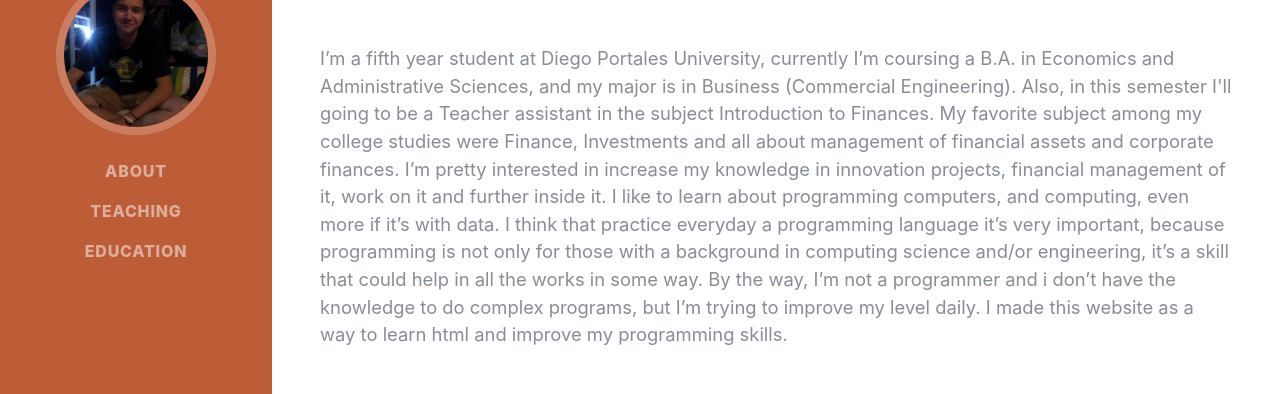
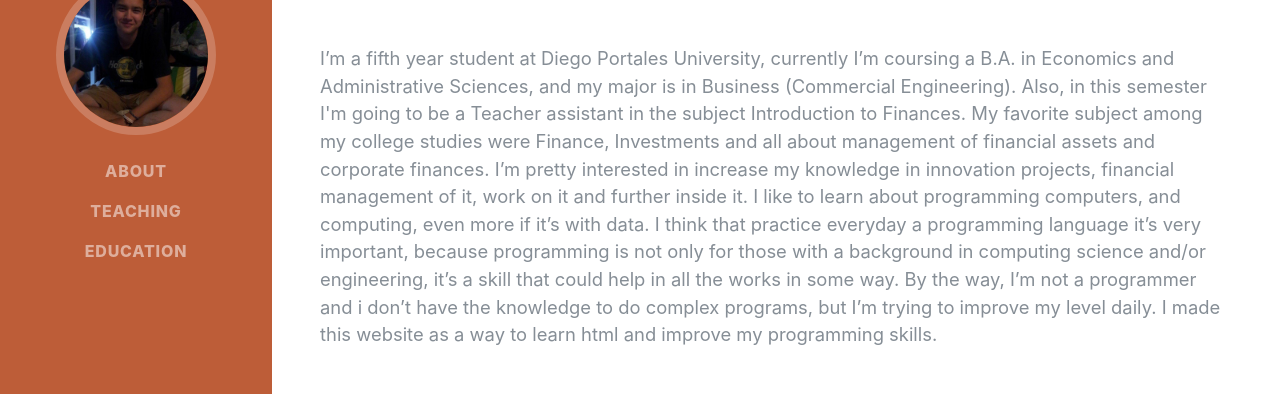
Before and after one commit to Haensgen/ghaensgen.github.io, a website: page index.html in a window 1280 px wide. Shown: the part 281-675 px from the top of the page. Drawn offline with Linux system fonts and the light colour scheme; a web font is replaced by a local one.

Commit message:
Update index.html

```diff
--- a/index.html
+++ b/index.html
@@ -62,7 +62,7 @@
         </div>
         <p class="lead mb-5">I’m a fifth year student at Diego Portales
 University, currently I’m coursing a B.A. in Economics and Administrative Sciences, and my
-major is in Business (Commercial Engineering). Also, in this semester I'll going to be a Teacher assistant in the subject Introduction to Finances.
+major is in Business (Commercial Engineering). Also, in this semester I'm going to be a Teacher assistant in the subject Introduction to Finances.
           My favorite subject among my college studies were Finance, Investments and all about management of financial assets and corporate
 finances. I’m pretty interested in increase my knowledge in innovation projects, financial
 management of it, work on it and further inside it.
```
